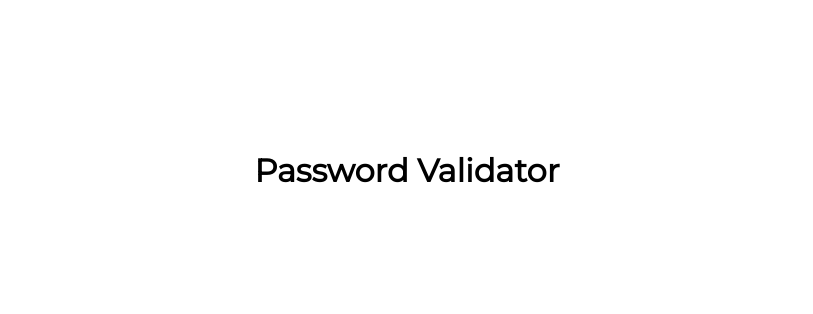
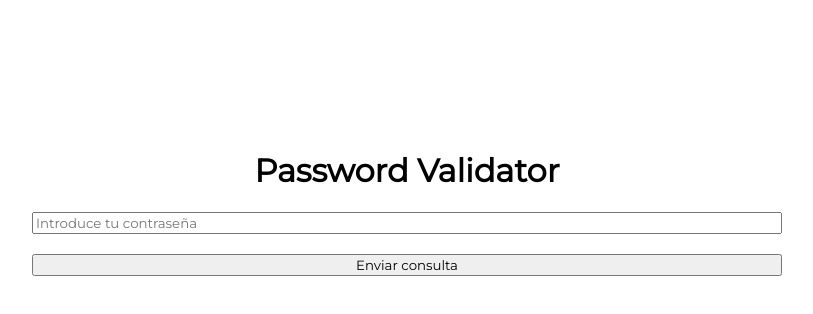
Before and after one commit to codurance/tdd-contenidos-2023, a Vue app in the folder vue/password-validator/: page / in a window 1280 px wide. Shown: the top 314 px of the page, without its empty margins (233-1046 px from the left). Built offline with nearby package versions, Linux system fonts and the light colour scheme.

Commit message:
GREEN: should have a button and an input

```diff
--- a/vue/password-validator/src/components/PasswordValidatorForm.vue
+++ b/vue/password-validator/src/components/PasswordValidatorForm.vue
@@ -5,6 +5,8 @@
   <h1>Password Validator</h1>
   <div>
     <section class="password-form">
+      <input placeholder="Introduce tu contraseña">
+      <button>Enviar consulta</button>
     </section>
   </div>
 </template>
```
Also changed, not shown: 1 other file (tests, documents, lock files or other folders).
